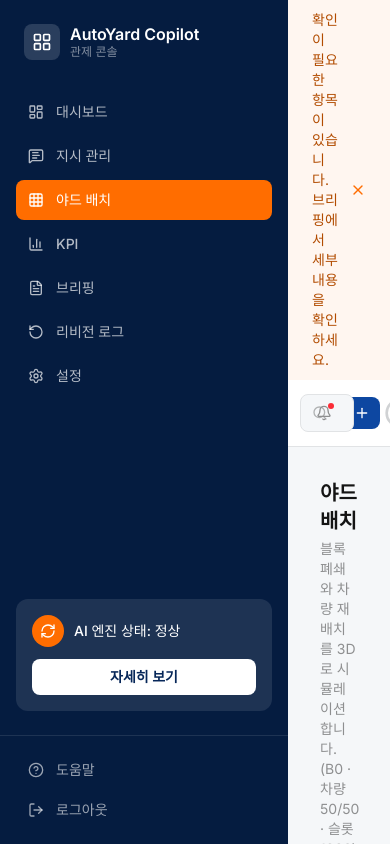
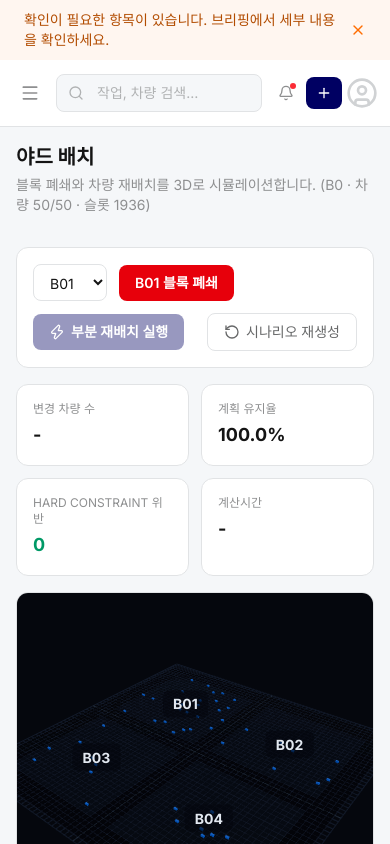
Before and after one commit to Chung-Woon-team/Front-end, a React (Vite) app: page /yard in a window 390 px wide. Built offline with nearby package versions, Linux system fonts and the light colour scheme.

Commit message:
fix: 반응형 적용 및 아이콘 디테일 수정

```diff
--- a/src/components/layout/DashboardShell.tsx
+++ b/src/components/layout/DashboardShell.tsx
@@ -1,14 +1,17 @@
+import { useState } from 'react';
 import { Outlet } from 'react-router-dom';
 import { Sidebar } from './Sidebar';
 import { Topbar } from './Topbar';
 
 export function DashboardShell() {
+  const [isSidebarOpen, setIsSidebarOpen] = useState(false);
+
   return (
     <div className="flex h-screen bg-neutral-50">
-      <Sidebar />
-      <div className="flex flex-1 flex-col overflow-hidden">
-        <Topbar />
-        <main className="flex-1 overflow-y-auto px-8 py-8">
+      <Sidebar isOpen={isSidebarOpen} onClose={() => setIsSidebarOpen(false)} />
+      <div className="flex min-w-0 flex-1 flex-col overflow-hidden">
+        <Topbar onMenuClick={() => setIsSidebarOpen(true)} />
+        <main className="flex-1 overflow-y-auto px-4 py-4 sm:px-6 sm:py-6 lg:px-8 lg:py-8">
           <Outlet />
         </main>
       </div>
--- a/src/components/layout/Sidebar.tsx
+++ b/src/components/layout/Sidebar.tsx
@@ -4,17 +4,17 @@ import {
   CircleQuestionMark,
   FileText,
   Grid3x3,
-  LayoutDashboard,
-  LayoutGrid,
+  Home,
   LogOut,
   MessageSquareText,
   RefreshCw,
   RotateCcw,
   Settings,
 } from 'lucide-react';
+import logoHdg from '../../assets/logo_HDG.webp';
 
 const NAV_ITEMS = [
-  { to: '/dashboard', label: '대시보드', icon: LayoutDashboard },
+  { to: '/dashboard', label: '대시보드', icon: Home },
   { to: '/instructions', label: '지시 관리', icon: MessageSquareText },
   { to: '/yard', label: '야드 배치', icon: Grid3x3 },
   { to: '/kpi', label: 'KPI', icon: ChartColumn },
@@ -23,17 +23,29 @@ const NAV_ITEMS = [
   { to: '/settings', label: '설정', icon: Settings },
 ];
 
-export function Sidebar() {
+interface SidebarProps {
+  isOpen: boolean;
+  onClose: () => void;
+}
+
+export function Sidebar({ isOpen, onClose }: SidebarProps) {
   const navigate = useNavigate();
 
   return (
-    <aside className="flex h-screen w-72 shrink-0 flex-col bg-primary-950 text-white">
-      <div className="flex items-center gap-2.5 px-6 pt-6">
-        <div className="flex h-9 w-9 items-center justify-center rounded-lg bg-white/15">
-          <LayoutGrid className="h-5 w-5" />
-        </div>
+    <>
+      {isOpen && (
+        <div className="fixed inset-0 z-30 bg-black/40 lg:hidden" onClick={onClose} aria-hidden="true" />
+      )}
+
+      <aside
+        className={`fixed inset-y-0 left-0 z-40 flex h-screen w-72 shrink-0 flex-col bg-primary-950 text-white transition-transform duration-200 ease-out lg:static lg:translate-x-0 ${
+          isOpen ? 'translate-x-0' : '-translate-x-full'
+        }`}
+      >
+        <div className="flex items-center gap-2 px-6 pt-6">
+          <img src={logoHdg} alt="Hyundai Glovis" className="h-5 w-auto shrink-0 brightness-0 invert" />
           <div>
-          <p className="text-base font-semibold leading-tight">AutoYard Copilot</p>
+            <p className="whitespace-nowrap text-base font-semibold leading-tight">AutoYard Copilot</p>
             <p className="text-xs text-white/50">관제 콘솔</p>
           </div>
         </div>
@@ -43,6 +55,7 @@ export function Sidebar() {
             <NavLink
               key={to}
               to={to}
+              onClick={onClose}
               className={({ isActive }) =>
                 `flex items-center gap-3 rounded-lg px-3 py-2.5 text-sm font-medium transition-colors ${
                   isActive ? 'bg-secondary-600 text-white' : 'text-white/70 hover:bg-white/10 hover:text-white'
@@ -90,5 +103,6 @@ export function Sidebar() {
           </button>
         </div>
       </aside>
+    </>
   );
 }
--- a/src/components/layout/Topbar.tsx
+++ b/src/components/layout/Topbar.tsx
@@ -1,6 +1,6 @@
 import { useState } from 'react';
 import { Link } from 'react-router-dom';
-import { Bell, CircleUser, Plus, RefreshCw, RotateCcw, Search, Settings, X } from 'lucide-react';
+import { Bell, CircleUser, Menu, Plus, RefreshCw, Search, Settings, X } from 'lucide-react';
 import { CURRENT_USER_NAME } from '../../constants/user';
 
 function formatAccessTime(date: Date): string {
@@ -17,7 +17,11 @@ function formatAccessTime(date: Date): string {
   return `${get('year')}-${get('month')}-${get('day')} ${get('hour')}:${get('minute')}`;
 }
 
-export function Topbar() {
+interface TopbarProps {
+  onMenuClick: () => void;
+}
+
+export function Topbar({ onMenuClick }: TopbarProps) {
   const [showAlert, setShowAlert] = useState(true);
   const [isProfileOpen, setIsProfileOpen] = useState(false);
   const [accessTime] = useState(() => formatAccessTime(new Date()));
@@ -39,6 +43,15 @@ export function Topbar() {
       )}
 
       <header className="flex items-center gap-2 border-b border-neutral-200 bg-white px-3 py-3.5 sm:gap-4 sm:px-6">
+        <button
+          type="button"
+          onClick={onMenuClick}
+          aria-label="메뉴 열기"
+          className="rounded-lg p-2 text-neutral-500 hover:bg-neutral-100 lg:hidden"
+        >
+          <Menu className="h-5 w-5" />
+        </button>
+
         <div className="relative min-w-0 max-w-md flex-1">
           <Search className="pointer-events-none absolute left-3 top-1/2 h-4 w-4 -translate-y-1/2 text-neutral-400" />
           <input
@@ -56,15 +69,9 @@ export function Topbar() {
             </button>
             <button
               type="button"
+              onClick={() => window.location.reload()}
               className="hidden rounded-lg p-2 hover:bg-neutral-100 sm:inline-flex"
-              aria-label="최근 기록"
-            >
-              <RotateCcw className="h-4 w-4" />
-            </button>
-            <button
-              type="button"
-              className="hidden rounded-lg p-2 hover:bg-neutral-100 sm:inline-flex"
-              aria-label="동기화"
+              aria-label="새로고침"
             >
               <RefreshCw className="h-4 w-4" />
             </button>
--- a/src/constants/colors.ts
+++ b/src/constants/colors.ts
@@ -1,15 +1,15 @@
 export const primary = {
-  50: '#F0F4F9',
-  100: '#DDE5F2',
-  200: '#BBCBE5',
-  300: '#92ACD5',
-  400: '#6287C2',
-  500: '#3163AF',
-  600: '#0D47A1',
-  700: '#0B3C89',
-  800: '#093271',
-  900: '#072759',
-  950: '#051C40',
+  50: '#EFEFF5',
+  100: '#DBDBE9',
+  200: '#B8B8D3',
+  300: '#8C8CB8',
+  400: '#595999',
+  500: '#26267A',
+  600: '#000062',
+  700: '#000053',
+  800: '#000045',
+  900: '#000036',
+  950: '#000026',
 } as const;
 
 export const secondary = {
--- a/src/i18n/onboarding.ts
+++ b/src/i18n/onboarding.ts
@@ -6,8 +6,6 @@ export const onboardingText = {
     headline: '지시 하나로 최적화된 야드 이동 계획을 완성하세요.',
     description:
       '자연어로 입력한 야드 지시를 구조화된 제약 조건으로 변환하고, AI가 생성한 이동 계획을 실시간 전/후 KPI로 검증하세요.',
-    partner: '현대글로비스 파트너',
-    sync: '실시간 동기화',
     welcomeTitle: '다시 오신 것을 환영합니다',
     welcomeSubtitle: '야드 플래닝 콘솔에 로그인하세요.',
     kakaoButton: '카카오로 로그인',
@@ -22,8 +20,6 @@ export const onboardingText = {
     headline: 'Turn one instruction into an optimized yard relocation plan.',
     description:
       'Parse natural-language yard instructions into structured constraints, then validate AI-generated relocation plans with real-time before/after KPIs.',
-    partner: 'Hyundai Glovis Partner',
-    sync: 'Real-time Sync',
     welcomeTitle: 'Welcome Back',
     welcomeSubtitle: 'Sign in to access the yard planning console.',
     kakaoButton: 'Login with Kakao',
--- a/src/index.css
+++ b/src/index.css
@@ -3,17 +3,17 @@
 @theme {
   --font-sans: "Inter", ui-sans-serif, system-ui, -apple-system, sans-serif;
 
-  --color-primary-50: #f0f4f9;
-  --color-primary-100: #dde5f2;
-  --color-primary-200: #bbcbe5;
-  --color-primary-300: #92acd5;
-  --color-primary-400: #6287c2;
-  --color-primary-500: #3163af;
-  --color-primary-600: #0d47a1;
-  --color-primary-700: #0b3c89;
-  --color-primary-800: #093271;
-  --color-primary-900: #072759;
-  --color-primary-950: #051c40;
+  --color-primary-50: #efeff5;
+  --color-primary-100: #dbdbe9;
+  --color-primary-200: #b8b8d3;
+  --color-primary-300: #8c8cb8;
+  --color-primary-400: #595999;
+  --color-primary-500: #26267a;
+  --color-primary-600: #000062;
+  --color-primary-700: #000053;
+  --color-primary-800: #000045;
+  --color-primary-900: #000036;
+  --color-primary-950: #000026;
   --color-primary: var(--color-primary-600);
 
   --color-secondary-50: #fff6f0;
--- a/src/pages/InstructionsPage.tsx
+++ b/src/pages/InstructionsPage.tsx
@@ -69,8 +69,8 @@ export function InstructionsPage() {
           className="mt-1.5 w-full rounded-lg border border-neutral-200 bg-white p-3 text-sm text-neutral-900 placeholder:text-neutral-400 focus:border-primary-500 focus:outline-none focus:ring-2 focus:ring-primary-100"
         />
 
-        <div className="mt-3 flex items-end justify-between gap-4">
-          <div className="w-48">
+        <div className="mt-3 flex flex-col gap-4 sm:flex-row sm:items-end sm:justify-between">
+          <div className="w-full sm:w-48">
             <label htmlFor="author" className="block text-sm font-medium text-neutral-700">
               작성자
             </label>
@@ -85,7 +85,7 @@ export function InstructionsPage() {
           <button
             type="submit"
             disabled={!rawText.trim() || isSubmitting}
-            className="flex items-center gap-2 rounded-lg bg-primary-600 px-4 py-2.5 text-sm font-semibold text-white hover:bg-primary-700 disabled:opacity-40"
+            className="flex items-center justify-center gap-2 rounded-lg bg-primary-600 px-4 py-2.5 text-sm font-semibold text-white hover:bg-primary-700 disabled:opacity-40 sm:w-auto"
           >
             {isSubmitting ? <Loader2 className="h-4 w-4 animate-spin" /> : <Send className="h-4 w-4" />}
             {isSubmitting ? '분석 중…' : '지시 전송'}
--- a/src/pages/YardPage.tsx
+++ b/src/pages/YardPage.tsx
@@ -111,14 +111,14 @@ export function YardPage() {
         </button>
       </div>
 
-      <div className="mt-4 grid grid-cols-4 gap-3">
+      <div className="mt-4 grid grid-cols-2 gap-3 md:grid-cols-4">
         <StatCard label="변경 차량 수" value={stats ? `${stats.movedVehicleCount}` : '-'} />
         <StatCard label="계획 유지율" value={stats ? `${(stats.planRetentionRate * 100).toFixed(1)}%` : '100.0%'} />
         <StatCard label="HARD CONSTRAINT 위반" value={stats ? `${stats.hardViolations}` : '0'} tone="good" />
         <StatCard label="계산시간" value={stats ? `${stats.calcMs}ms` : '-'} />
       </div>
 
-      <div className="mt-4 h-[500px] overflow-hidden rounded-xl border border-neutral-200">
+      <div className="mt-4 h-[320px] overflow-hidden rounded-xl border border-neutral-200 sm:h-[420px] lg:h-[500px]">
         <YardScene yardView={yardView} moves={moves} />
       </div>
 
```
Also changed, not shown: src/components/layout/AuthLayout.tsx (+4 -17 lines), src/pages/DashboardPage.tsx (+4 -4 lines), src/assets/logo_HDG.webp (added). Lines whose indentation alone changed are shown as unchanged.
